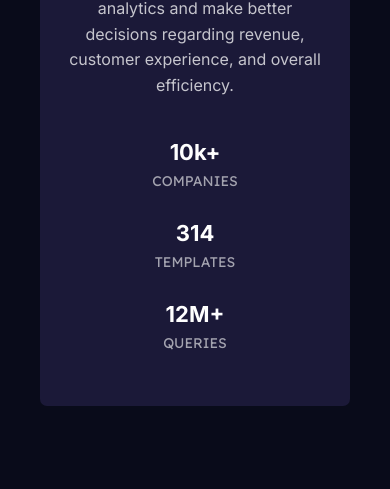
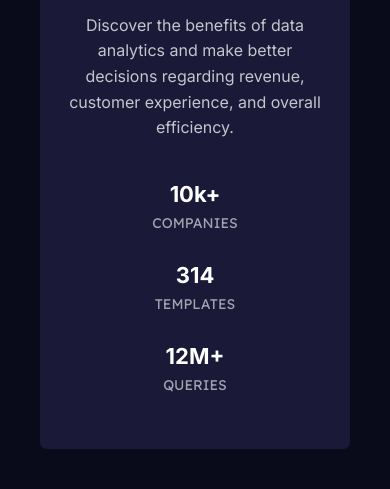
Before and after one commit to PoteznyMocarz/stats-preview-card-component-main, a plain HTML site: page index.html in a window 390 px wide. Shown: the part 440-929 px from the top of the page. Before the commit the page ends 846 px from the top, so only its background shows below. Drawn offline with Linux system fonts and the light colour scheme.

Commit message:
Add files via upload

```diff
--- a/styles.css
+++ b/styles.css
@@ -16,15 +16,13 @@
 }
 
 body {
-    display: flex;
-    justify-content: center;
-    height: 100vh;
-    align-items: center;
+
     background-color: var(--main-bg-color);
 }
 
 main {
     max-width: 1165px;
+    margin: 240px auto;
 }
 
 .wrapper {
@@ -116,10 +114,11 @@ h1 span {
 
     main {
         text-align: center;
+        margin: 0 auto;
     }
 
     body {
-        padding: 0 40px;
+        padding: 40px;
     }
 
     .wrapper {
```
